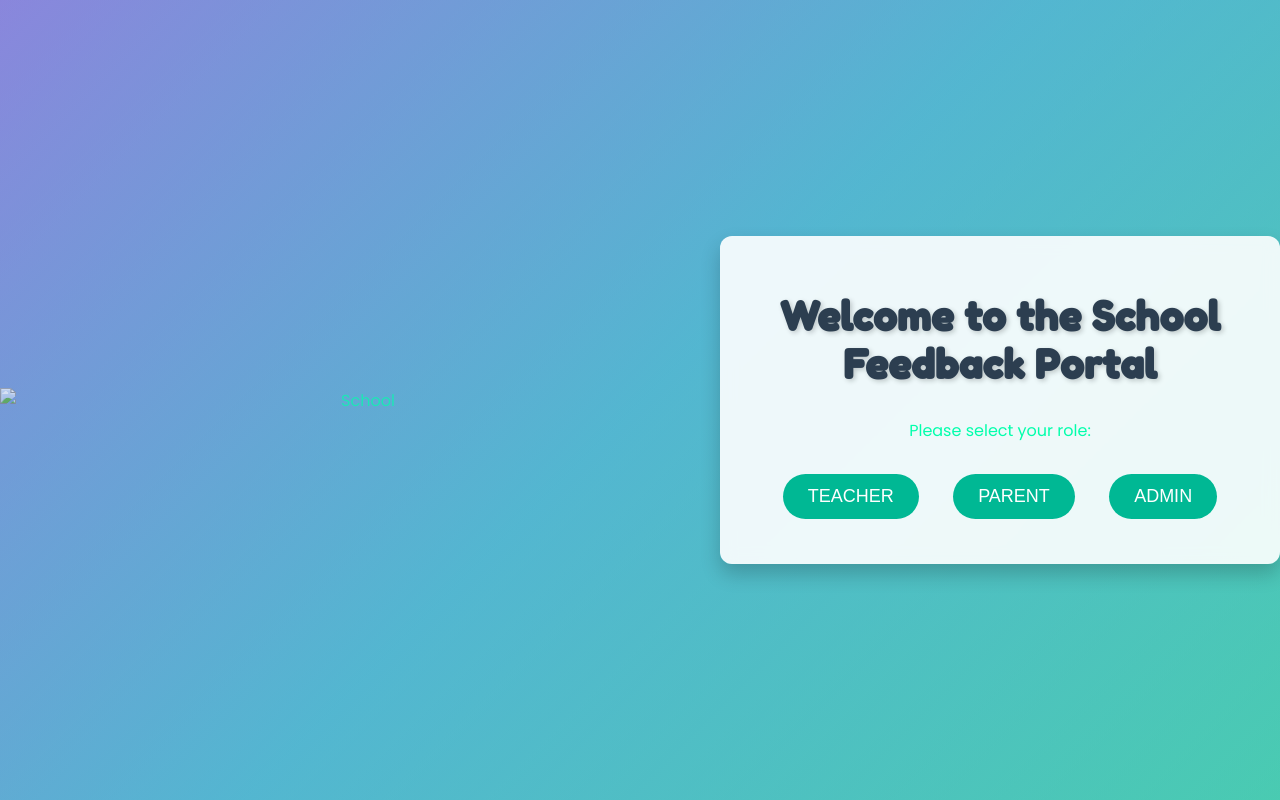
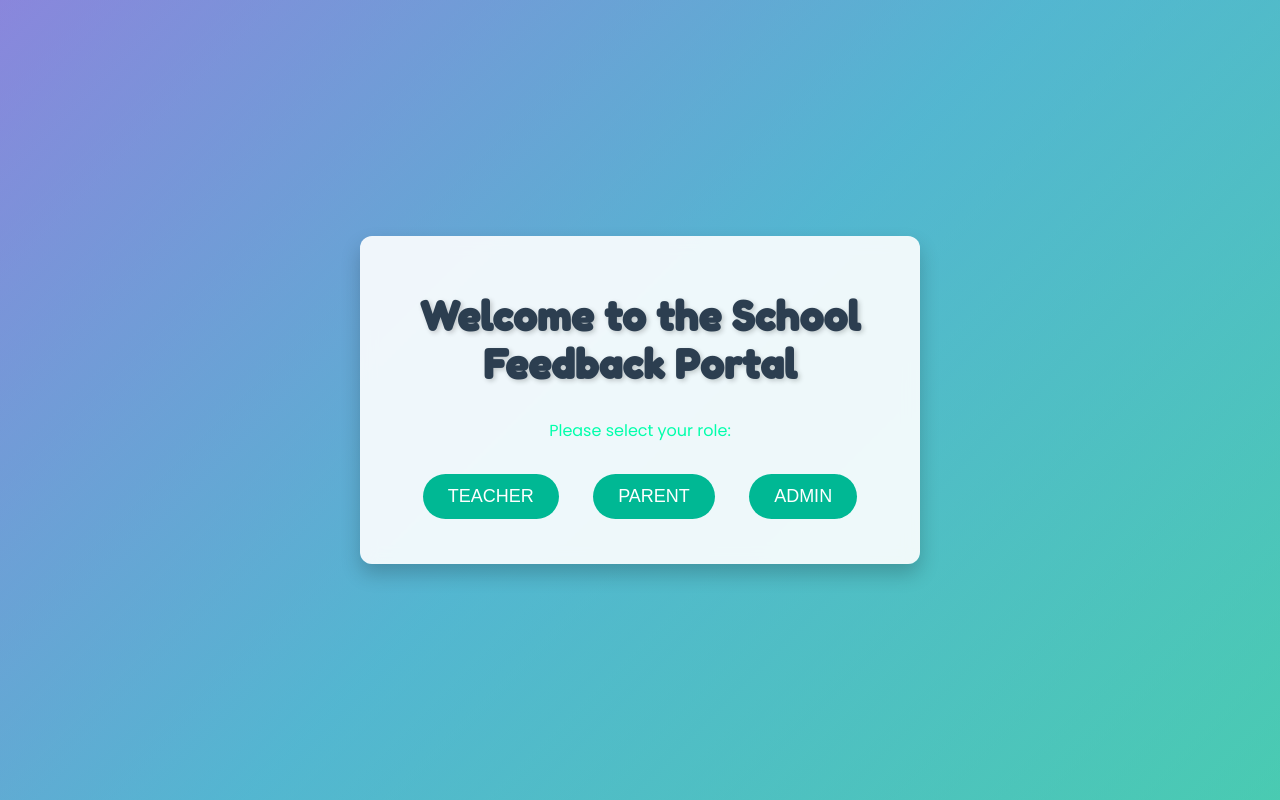
Before and after one commit to Lanser11/school-feedback., a plain HTML site: page index.html in a window 1280 px wide. Drawn offline with Linux system fonts and the light colour scheme.

Commit message:
Update index.html

```diff
--- a/index.html
+++ b/index.html
@@ -6,23 +6,11 @@
     <title>School Feedback Portal</title>
     <link rel="stylesheet" href="style.css">
     <link href="https://fonts.googleapis.com/css2?family=Fredoka+One&family=Poppins:wght@300;400;500&display=swap" rel="stylesheet">
-    <style>
-        /* Optional: Styling the image to reduce opacity and fit the layout */
-        .header-image {
-            width: 100%; /* Adjust width as necessary */
-            max-height: 300px; /* Optional: Adjust height limit */
-            object-fit: cover; /* Makes sure the image fits nicely */
-            opacity: 0.7; /* Reduced opacity for lighter appearance */
-        }
-    </style>
 </head>
 <body>
     <!-- Animated shapes for background -->
     <div class="animated-shapes"></div>
     <div class="animated-shapes"></div>
-
-    <!-- Inserted image -->
-    <img src="school.png" alt="School" class="header-image">
 
     <div class="container">
         <h1>Welcome to the School Feedback Portal</h1>
```
